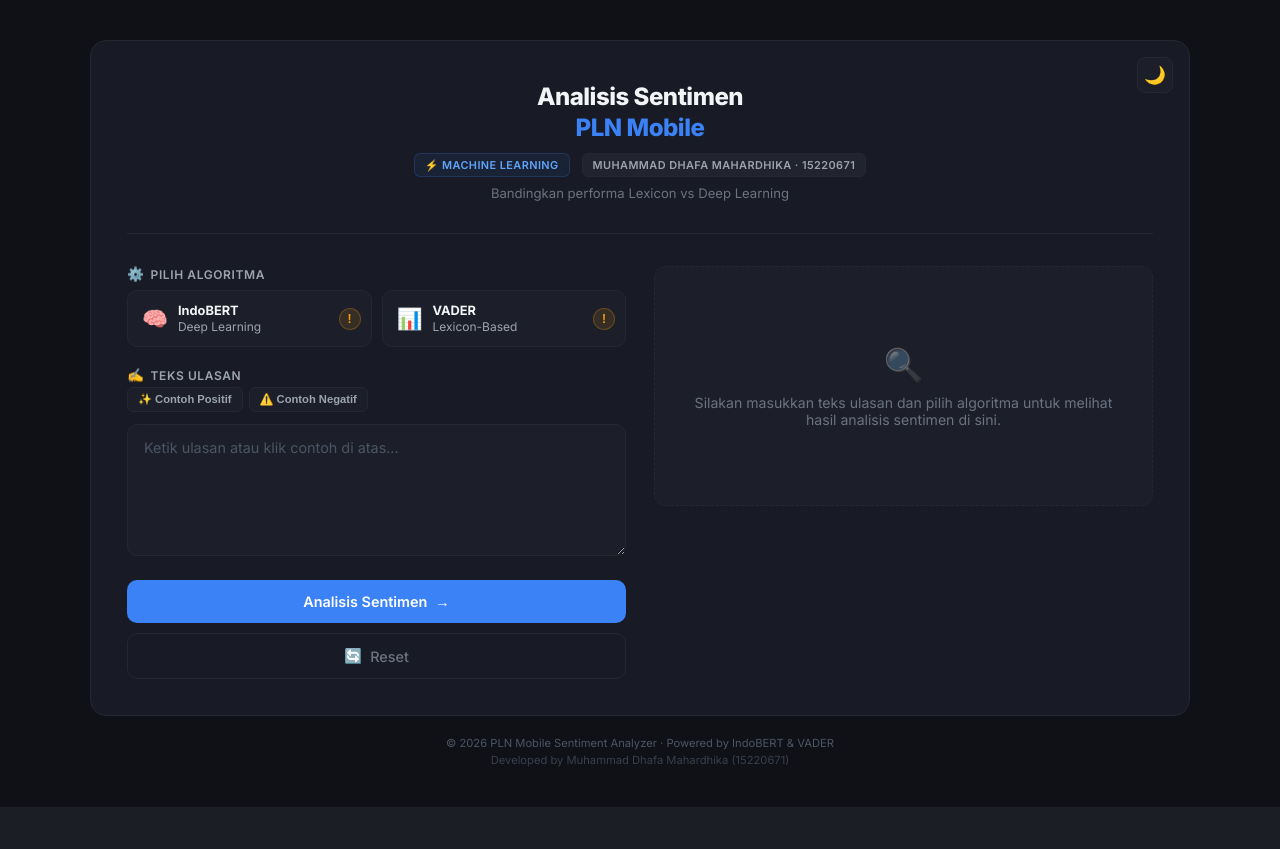
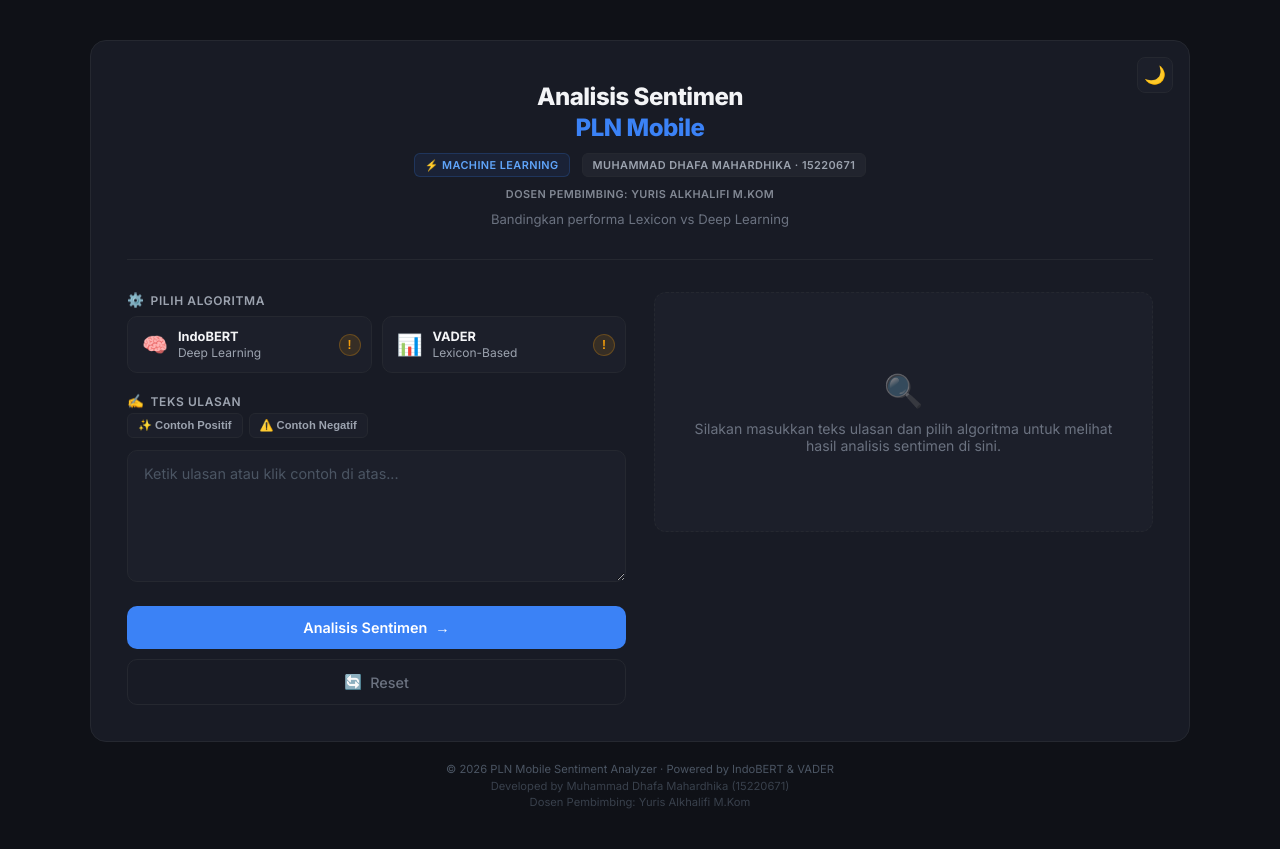
Before and after one commit to Dhafa30/analisis-sentimen, a Django app: page / in a window 1280 px wide. Before the commit the page ends 807 px from the top, so only its background shows below. Run offline with Django 5.2, Linux system fonts and the light colour scheme.

Commit message:
Add supervisor name Yuris Alkhalifi M.Kom to header and footer

```diff
--- a/analyzer/templates/index.html
+++ b/analyzer/templates/index.html
@@ -857,8 +857,13 @@
             <div class="header">
                 <h1>Analisis Sentimen<br><span>PLN Mobile</span></h1>
                 <div class="header-sub">
-                    <span class="tag tag-ml">⚡ Machine Learning</span>
-                    <span class="tag tag-author">Muhammad Dhafa Mahardhika · 15220671</span>
+                    <div style="display: flex; gap: 12px; justify-content: center; flex-wrap: wrap;">
+                        <span class="tag tag-ml">⚡ Machine Learning</span>
+                        <span class="tag tag-author">Muhammad Dhafa Mahardhika · 15220671</span>
+                    </div>
+                    <div style="display: flex; justify-content: center; width: 100%; margin-top: -4px;">
+                        <span class="tag tag-author" style="background: transparent; border: 1px solid dashed var(--border); opacity: 0.8; padding: 2px 8px;">Dosen Pembimbing: Yuris Alkhalifi M.Kom</span>
+                    </div>
                 </div>
                 <p class="header-desc">Bandingkan performa Lexicon vs Deep Learning</p>
             </div>
@@ -1033,7 +1038,8 @@
 
             <div class="footer">
                 © 2026 PLN Mobile Sentiment Analyzer · Powered by IndoBERT & VADER<br>
-                <span style="opacity: 0.7; display: inline-block; margin-top: 3px;">Developed by Muhammad Dhafa Mahardhika (15220671)</span>
+                <span style="opacity: 0.7; display: inline-block; margin-top: 3px;">Developed by Muhammad Dhafa Mahardhika (15220671)</span><br>
+                <span style="opacity: 0.7; display: inline-block; margin-top: 2px;">Dosen Pembimbing: Yuris Alkhalifi M.Kom</span>
             </div>
         </div>
     </div>
```
